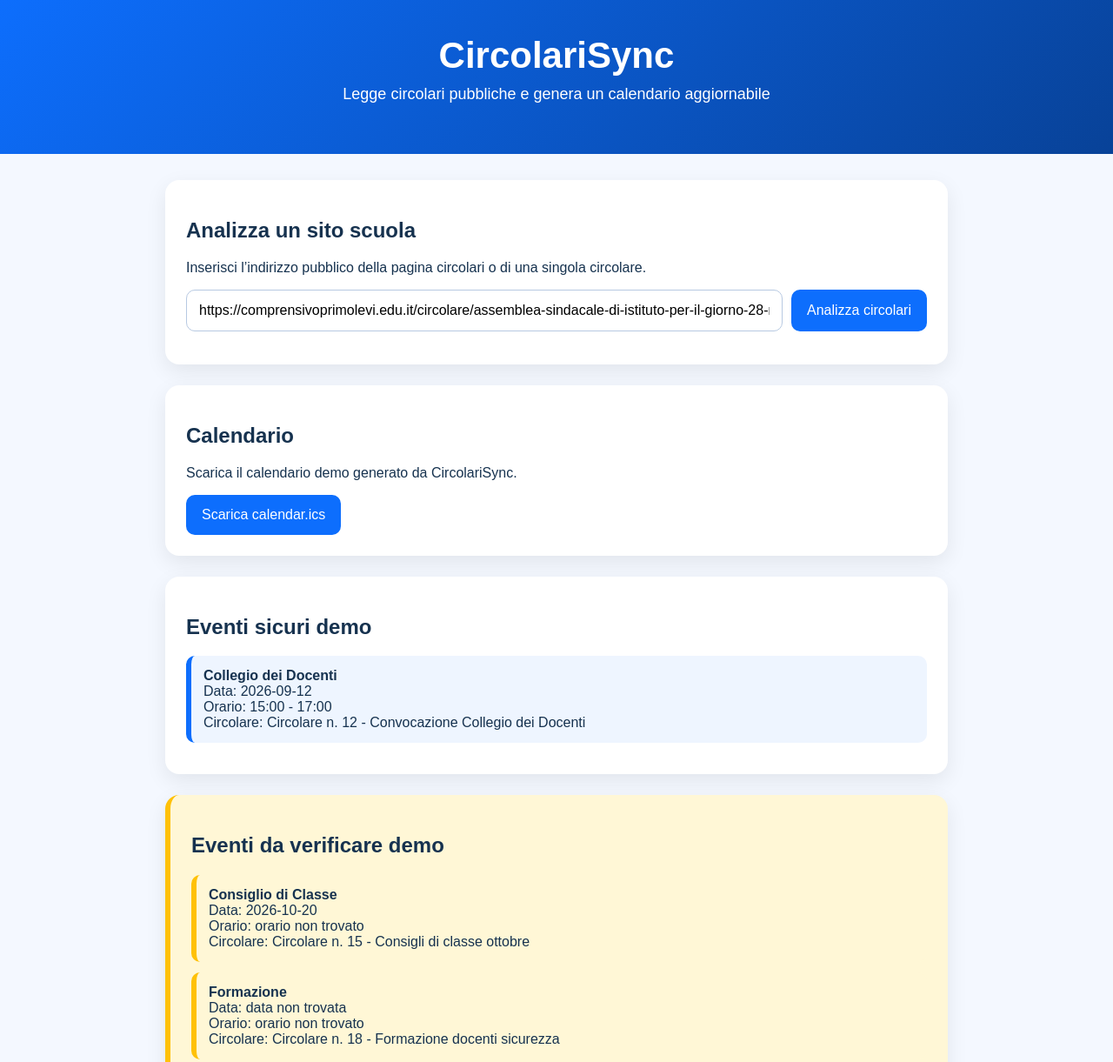
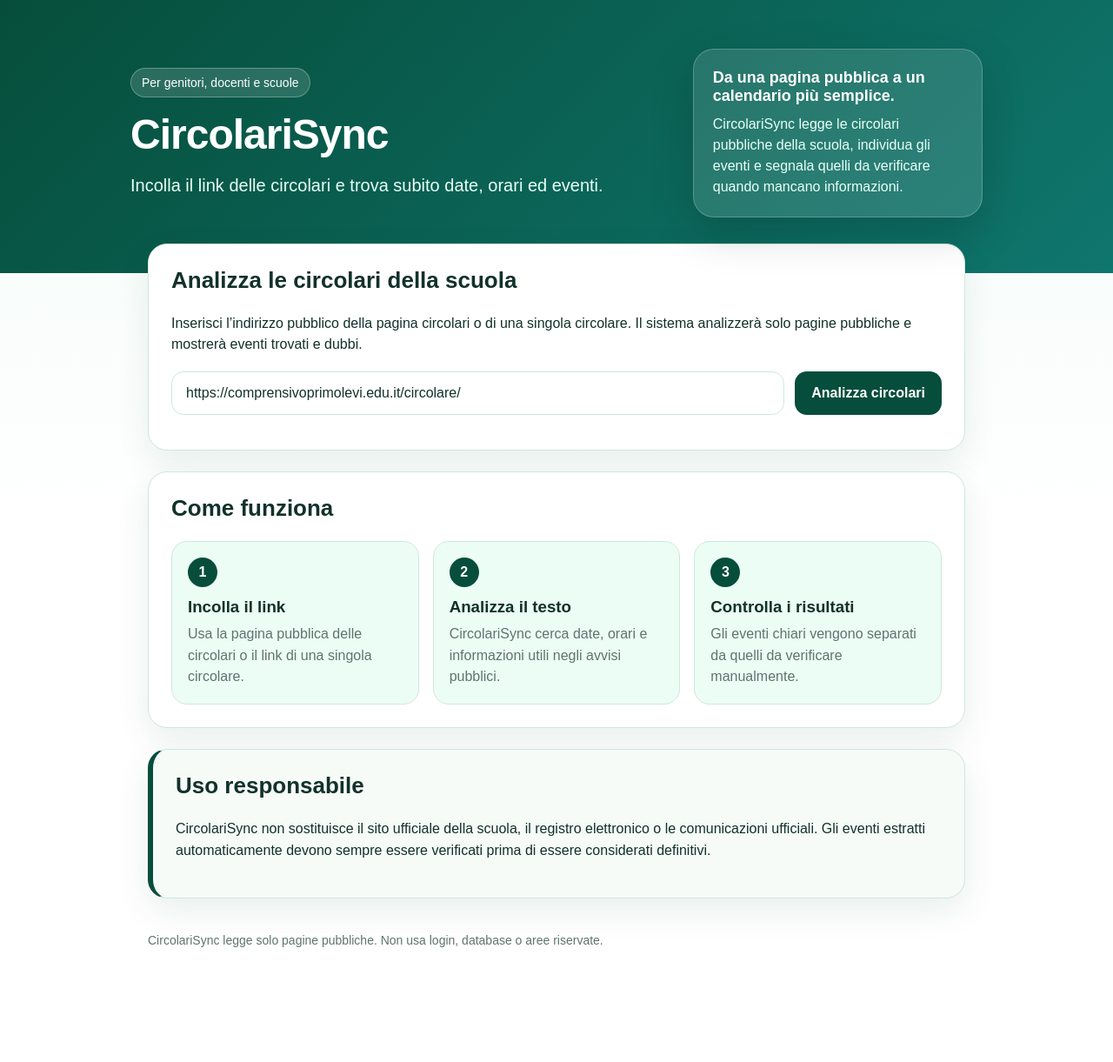
Before and after one commit to Dramof22/circolari-sync, a plain HTML site: page docs/index.html in a window 1280 px wide. Shown: the top 1221 px of the page at 87% size. After the commit the page ends 1129 px from the top, so only its background shows below. Drawn offline with Linux system fonts and the light colour scheme.

Commit message:
Aggiorna homepage con stile professionale

```diff
--- a/docs/index.html
+++ b/docs/index.html
@@ -6,105 +6,256 @@
   <title>CircolariSync</title>
 
   <style>
+    :root {
+      --green-dark: #064e3b;
+      --green: #0f766e;
+      --green-soft: #dff7ef;
+      --green-light: #ecfdf5;
+      --text: #12312a;
+      --muted: #5f746f;
+      --card: #ffffff;
+      --border: #cfe7dd;
+      --warning-bg: #fff7d6;
+      --warning: #b7791f;
+      --error: #dc3545;
+    }
+
+    * {
+      box-sizing: border-box;
+    }
+
     body {
       margin: 0;
       font-family: Arial, sans-serif;
-      background: #f4f8ff;
-      color: #16324f;
+      background: linear-gradient(180deg, #f2fbf7 0%, #ffffff 55%);
+      color: var(--text);
     }
 
     header {
-      background: linear-gradient(135deg, #0d6efd, #084298);
+      background: linear-gradient(135deg, var(--green-dark), var(--green));
       color: white;
-      padding: 40px 20px;
-      text-align: center;
+      padding: 56px 20px 64px;
     }
 
-    header h1 {
-      margin: 0;
-      font-size: 42px;
+    .hero {
+      max-width: 980px;
+      margin: 0 auto;
+      display: grid;
+      grid-template-columns: 1.3fr 0.7fr;
+      gap: 28px;
+      align-items: center;
     }
 
-    header p {
-      margin-top: 10px;
+    .badge {
+      display: inline-block;
+      background: rgba(255,255,255,0.14);
+      border: 1px solid rgba(255,255,255,0.28);
+      padding: 8px 12px;
+      border-radius: 999px;
+      font-size: 14px;
+      margin-bottom: 18px;
+    }
+
+    h1 {
+      margin: 0;
+      font-size: 48px;
+      line-height: 1.05;
+      letter-spacing: -1px;
+    }
+
+    .hero p {
+      margin: 18px 0 0;
+      font-size: 20px;
+      line-height: 1.45;
+      color: #e8fff7;
+    }
+
+    .hero-card {
+      background: rgba(255,255,255,0.12);
+      border: 1px solid rgba(255,255,255,0.22);
+      border-radius: 24px;
+      padding: 22px;
+      box-shadow: 0 18px 50px rgba(0,0,0,0.18);
+    }
+
+    .hero-card strong {
+      display: block;
       font-size: 18px;
+      margin-bottom: 10px;
+    }
+
+    .hero-card span {
+      display: block;
+      color: #e8fff7;
+      line-height: 1.5;
     }
 
     main {
-      max-width: 900px;
-      margin: 30px auto;
+      max-width: 980px;
+      margin: -34px auto 40px;
       padding: 0 20px;
     }
 
     .box {
-      background: white;
-      border-radius: 16px;
-      padding: 24px;
+      background: var(--card);
+      border: 1px solid var(--border);
+      border-radius: 22px;
+      padding: 26px;
       margin-bottom: 24px;
-      box-shadow: 0 8px 24px rgba(0,0,0,0.08);
+      box-shadow: 0 14px 38px rgba(6, 78, 59, 0.09);
+    }
+
+    .box h2 {
+      margin-top: 0;
+      font-size: 26px;
+    }
+
+    .box p {
+      line-height: 1.55;
     }
 
     .url-row {
       display: flex;
-      gap: 10px;
+      gap: 12px;
       flex-wrap: wrap;
+      margin-top: 18px;
     }
 
     input {
       flex: 1;
       min-width: 260px;
-      padding: 14px;
-      border-radius: 10px;
-      border: 1px solid #b7c9e2;
+      padding: 15px 16px;
+      border-radius: 14px;
+      border: 1px solid var(--border);
       font-size: 16px;
+      color: var(--text);
+      outline: none;
     }
 
-    button, .button {
-      background: #0d6efd;
+    input:focus {
+      border-color: var(--green);
+      box-shadow: 0 0 0 4px rgba(15, 118, 110, 0.12);
+    }
+
+    button,
+    .button {
+      background: var(--green-dark);
       color: white;
       border: none;
-      padding: 14px 18px;
-      border-radius: 10px;
+      padding: 15px 19px;
+      border-radius: 14px;
       font-size: 16px;
       cursor: pointer;
       text-decoration: none;
       display: inline-block;
+      font-weight: bold;
     }
 
-    button:hover, .button:hover {
-      background: #084298;
+    button:hover,
+    .button:hover {
+      background: var(--green);
     }
 
     button:disabled {
-      background: #8bb8f5;
+      background: #8bb8ad;
       cursor: not-allowed;
     }
 
+    .button.secondary {
+      background: white;
+      color: var(--green-dark);
+      border: 1px solid var(--border);
+    }
+
+    .button.secondary:hover {
+      background: var(--green-light);
+    }
+
+    .how {
+      display: grid;
+      grid-template-columns: repeat(3, 1fr);
+      gap: 16px;
+    }
+
+    .step {
+      background: var(--green-light);
+      border: 1px solid var(--border);
+      border-radius: 18px;
+      padding: 18px;
+    }
+
+    .step-number {
+      display: inline-flex;
+      align-items: center;
+      justify-content: center;
+      width: 34px;
+      height: 34px;
+      background: var(--green-dark);
+      color: white;
+      border-radius: 999px;
+      font-weight: bold;
+      margin-bottom: 12px;
+    }
+
+    .step h3 {
+      margin: 0 0 8px;
+    }
+
+    .step p {
+      margin: 0;
+      color: var(--muted);
+    }
+
+    .stats {
+      display: none;
+      grid-template-columns: repeat(3, 1fr);
+      gap: 12px;
+      margin-top: 18px;
+    }
+
+    .stat {
+      background: var(--green-light);
+      border: 1px solid var(--border);
+      border-radius: 16px;
+      padding: 16px;
+    }
+
+    .stat strong {
+      display: block;
+      font-size: 28px;
+      color: var(--green-dark);
+    }
+
+    .stat span {
+      color: var(--muted);
+      font-size: 14px;
+    }
+
     .event {
-      border-left: 6px solid #0d6efd;
-      padding: 14px;
+      border-left: 6px solid var(--green);
+      padding: 15px;
       margin: 12px 0;
-      background: #eef5ff;
-      border-radius: 10px;
+      background: var(--green-light);
+      border-radius: 12px;
     }
 
     .dubbi {
-      background: #fff7d6;
-      border-left: 6px solid #ffc107;
+      background: var(--warning-bg);
+      border-left: 6px solid var(--warning);
     }
 
     .notice {
-      background: #eaf2ff;
-      border-left: 6px solid #0d6efd;
+      background: #f6fbf8;
+      border-left: 6px solid var(--green-dark);
     }
 
     .error {
       background: #ffe8e8;
-      border-left: 6px solid #dc3545;
+      border-left: 6px solid var(--error);
     }
 
     .small {
-      color: #5f6f82;
+      color: var(--muted);
       font-size: 14px;
     }
 
@@ -117,6 +268,13 @@
       font-size: 14px;
     }
 
+    .actions {
+      display: flex;
+      flex-wrap: wrap;
+      gap: 10px;
+      margin-top: 16px;
+    }
+
     #apiResult {
       margin-top: 14px;
       font-weight: bold;
@@ -125,35 +283,122 @@
     #liveResults {
       display: none;
     }
+
+    footer {
+      max-width: 980px;
+      margin: 20px auto 40px;
+      padding: 0 20px;
+      color: var(--muted);
+      font-size: 14px;
+    }
+
+    @media (max-width: 760px) {
+      .hero {
+        grid-template-columns: 1fr;
+      }
+
+      h1 {
+        font-size: 38px;
+      }
+
+      .how,
+      .stats {
+        grid-template-columns: 1fr;
+      }
+
+      main {
+        margin-top: -24px;
+      }
+    }
   </style>
 </head>
 
 <body>
   <header>
-    <h1>CircolariSync</h1>
-    <p>Legge circolari pubbliche e genera un calendario aggiornabile</p>
+    <div class="hero">
+      <div>
+        <span class="badge">Per genitori, docenti e scuole</span>
+        <h1>CircolariSync</h1>
+        <p>Incolla il link delle circolari e trova subito date, orari ed eventi.</p>
+      </div>
+
+      <div class="hero-card">
+        <strong>Da una pagina pubblica a un calendario più semplice.</strong>
+        <span>
+          CircolariSync legge le circolari pubbliche della scuola, individua gli eventi
+          e segnala quelli da verificare quando mancano informazioni.
+        </span>
+      </div>
+    </div>
   </header>
 
   <main>
     <section class="box">
-      <h2>Analizza un sito scuola</h2>
-      <p>Inserisci l’indirizzo pubblico della pagina circolari o di una singola circolare.</p>
+      <h2>Analizza le circolari della scuola</h2>
+      <p>
+        Inserisci l’indirizzo pubblico della pagina circolari o di una singola circolare.
+        Il sistema analizzerà solo pagine pubbliche e mostrerà eventi trovati e dubbi.
+      </p>
 
       <div class="url-row">
         <input
           id="schoolUrl"
           type="url"
-          value="https://comprensivoprimolevi.edu.it/circolare/assemblea-sindacale-di-istituto-per-il-giorno-28-novembre-2023-ore-800-1000/"
-          placeholder="https://www.scuola.edu.it/circolari"
+          value="https://comprensivoprimolevi.edu.it/circolare/"
+          placeholder="https://www.scuola.edu.it/circolare/"
         />
         <button id="analyzeButton" onclick="analyzeSchool()">Analizza circolari</button>
       </div>
 
       <div id="apiResult" class="small"></div>
+
+      <div id="analysisStats" class="stats">
+        <div class="stat">
+          <strong id="statAnalyzed">0</strong>
+          <span>circolari analizzate</span>
+        </div>
+        <div class="stat">
+          <strong id="statEvents">0</strong>
+          <span>eventi trovati</span>
+        </div>
+        <div class="stat">
+          <strong id="statDubbi">0</strong>
+          <span>eventi da verificare</span>
+        </div>
+      </div>
+    </section>
+
+    <section class="box">
+      <h2>Come funziona</h2>
+
+      <div class="how">
+        <div class="step">
+          <span class="step-number">1</span>
+          <h3>Incolla il link</h3>
+          <p>Usa la pagina pubblica delle circolari o il link di una singola circolare.</p>
+        </div>
+
+        <div class="step">
+          <span class="step-number">2</span>
+          <h3>Analizza il testo</h3>
+          <p>CircolariSync cerca date, orari e informazioni utili negli avvisi pubblici.</p>
+        </div>
+
+        <div class="step">
+          <span class="step-number">3</span>
+          <h3>Controlla i risultati</h3>
+          <p>Gli eventi chiari vengono separati da quelli da verificare manualmente.</p>
+        </div>
+      </div>
     </section>
 
     <section id="liveResults" class="box">
-      <h2 class="result-title">Risultato analisi online</h2>
+      <h2 class="result-title">Risultato analisi</h2>
+
+      <div class="actions">
+        <a class="button" href="calendar.ics" download>Scarica calendario</a>
+        <a class="button secondary" href="calendar.ics">Apri calendar.ics</a>
+      </div>
 
       <h3>Eventi trovati</h3>
       <div id="liveEvents"></div>
@@ -162,59 +407,22 @@
       <div id="liveDubbi"></div>
     </section>
 
-    <section class="box">
-      <h2>Calendario</h2>
-      <p>Scarica il calendario demo generato da CircolariSync.</p>
-      <a class="button" href="calendar.ics" download>Scarica calendar.ics</a>
-    </section>
-
-    <section class="box">
-      <h2>Eventi sicuri demo</h2>
-      <div id="events">Caricamento eventi...</div>
-    </section>
-
-    <section class="box dubbi">
-      <h2>Eventi da verificare demo</h2>
-      <div id="dubbi">Caricamento dubbi...</div>
-    </section>
-
     <section class="box notice">
-      <h2>Attenzione</h2>
+      <h2>Uso responsabile</h2>
       <p>
-        CircolariSync non sostituisce il sito ufficiale della scuola,
-        il registro elettronico o le comunicazioni ufficiali.
-        Gli eventi estratti automaticamente devono sempre essere verificati.
+        CircolariSync non sostituisce il sito ufficiale della scuola, il registro elettronico
+        o le comunicazioni ufficiali. Gli eventi estratti automaticamente devono sempre
+        essere verificati prima di essere considerati definitivi.
       </p>
     </section>
   </main>
 
+  <footer>
+    CircolariSync legge solo pagine pubbliche. Non usa login, database o aree riservate.
+  </footer>
+
   <script>
     const WORKER_URL = "https://circolari-sync-worker.circolari-sync-dramof22.workers.dev/api/analyze";
-
-    async function loadJson(file, elementId, isDubbio) {
-      const container = document.getElementById(elementId);
-
-      try {
-        const response = await fetch(file);
-        const data = await response.json();
-
-        if (!data.length) {
-          container.innerHTML = "<p>Nessun elemento trovato.</p>";
-          return;
-        }
-
-        container.innerHTML = data.map(item => `
-          <div class="event ${isDubbio ? "dubbi" : ""}">
-            <strong>${escapeHtml(item.titolo)}</strong><br>
-            Data: ${escapeHtml(item.data || "data non trovata")}<br>
-            Orario: ${escapeHtml(item.ora_inizio || "orario non trovato")} ${item.ora_fine ? "- " + escapeHtml(item.ora_fine) : ""}<br>
-            Circolare: ${escapeHtml(item.circolare)}
-          </div>
-        `).join("");
-      } catch (error) {
-        container.innerHTML = "<p>Errore nel caricamento dei dati.</p>";
-      }
-    }
 
     async function analyzeSchool() {
       const input = document.getElementById("schoolUrl");
@@ -223,6 +431,7 @@
       const liveResults = document.getElementById("liveResults");
       const liveEvents = document.getElementById("liveEvents");
       const liveDubbi = document.getElementById("liveDubbi");
+      const analysisStats = document.getElementById("analysisStats");
 
       const schoolUrl = input.value.trim();
 
@@ -234,6 +443,7 @@
       result.textContent = "Analisi in corso...";
       button.disabled = true;
       liveResults.style.display = "none";
+      analysisStats.style.display = "none";
       liveEvents.innerHTML = "";
       liveDubbi.innerHTML = "";
 
@@ -246,11 +456,20 @@
           return;
         }
 
+        const events = data.events || [];
+        const dubbi = data.dubbi || [];
+        const analyzedCount = data.analyzedCount || 1;
+
         result.textContent = data.message;
         liveResults.style.display = "block";
+        analysisStats.style.display = "grid";
 
-        renderWorkerItems(data.events || [], "liveEvents", false);
-        renderWorkerItems(data.dubbi || [], "liveDubbi", true);
+        document.getElementById("statAnalyzed").textContent = analyzedCount;
+        document.getElementById("statEvents").textContent = events.length;
+        document.getElementById("statDubbi").textContent = dubbi.length;
+
+        renderWorkerItems(events, "liveEvents", false);
+        renderWorkerItems(dubbi, "liveDubbi", true);
 
       } catch (error) {
         result.textContent = "Impossibile contattare il Worker.";
@@ -295,9 +514,6 @@
     function escapeAttribute(value) {
       return escapeHtml(value);
     }
-
-    loadJson("events.json", "events", false);
-    loadJson("dubbi.json", "dubbi", true);
   </script>
 </body>
 </html>
```
